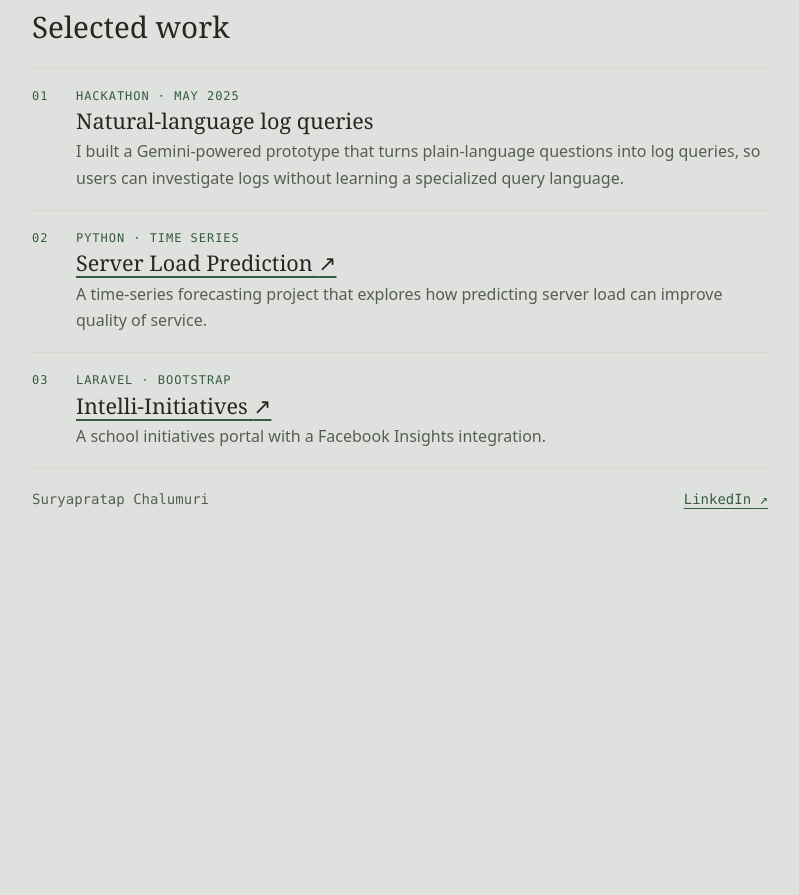
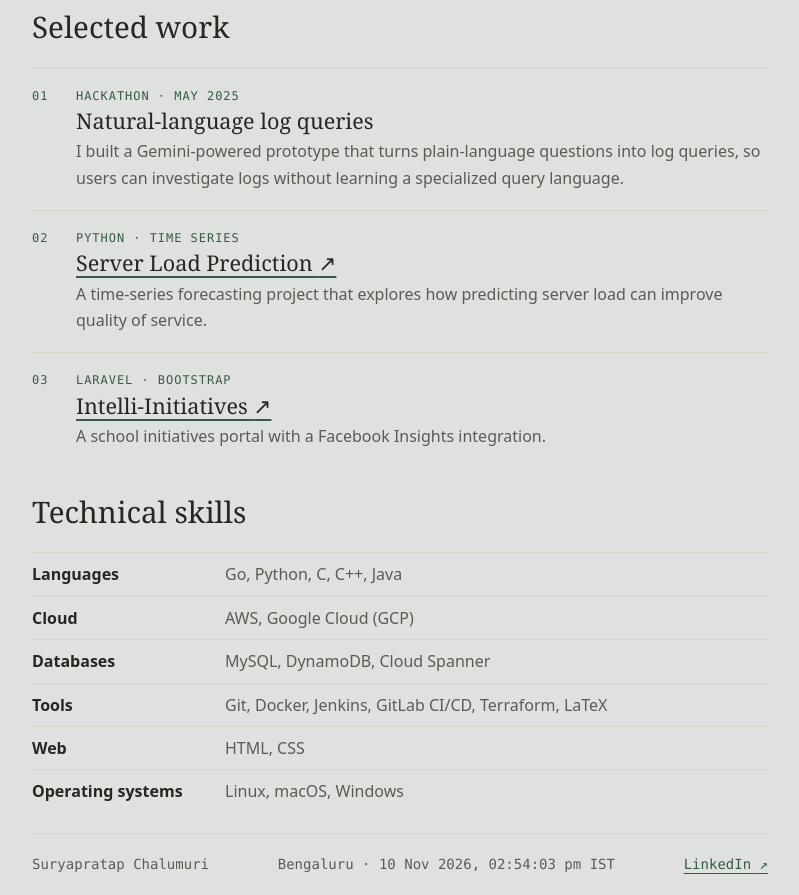
Before and after one commit to surya1729/surya1729.github.io, a plain HTML site: page index.html in a window 1280 px wide. Shown: the part 1713-2608 px from the top of the page, without its empty margins (240-1039 px from the left). Before the commit the page ends 2243 px from the top, so only its background shows below. Drawn offline with Linux system fonts and the light colour scheme.

Commit message:
added technical skills and time

```diff
--- a/index.html
+++ b/index.html
@@ -13,6 +13,7 @@
     <nav aria-label="Main navigation">
       <a href="#experience">Experience</a>
       <a href="#work">Work</a>
+      <a href="#skills">Skills</a>
       <a href="https://drive.google.com/file/d/1hp3mjwei9_mwlhxb3pXNIh4I0FGHEsMc/view?usp=sharing">Résumé <span aria-hidden="true">↗</span></a>
       <a href="https://github.com/surya1729">GitHub <span aria-hidden="true">↗</span></a>
     </nav>
@@ -100,11 +101,47 @@
         </li>
       </ol>
     </section>
+    <section id="skills" aria-labelledby="skills-title">
+      <h2 id="skills-title">Technical skills</h2>
+      <dl class="skills-list">
+        <div><dt>Languages</dt><dd>Go, Python, C, C++, Java</dd></div>
+        <div><dt>Cloud</dt><dd>AWS, Google Cloud (GCP)</dd></div>
+        <div><dt>Databases</dt><dd>MySQL, DynamoDB, Cloud Spanner</dd></div>
+        <div><dt>Tools</dt><dd>Git, Docker, Jenkins, GitLab CI/CD, Terraform, LaTeX</dd></div>
+        <div><dt>Web</dt><dd>HTML, CSS</dd></div>
+        <div><dt>Operating systems</dt><dd>Linux, macOS, Windows</dd></div>
+      </dl>
+    </section>
   </main>
 
   <footer>
     <span>Suryapratap Chalumuri</span>
+    <span id="bengaluru-clock" hidden>Bengaluru · <time></time></span>
     <a href="https://www.linkedin.com/in/suryapratap-chalumuri-62b403172/">LinkedIn <span aria-hidden="true">↗</span></a>
   </footer>
+  <script>
+    const clock = document.getElementById("bengaluru-clock");
+    const time = clock.querySelector("time");
+    const formatter = new Intl.DateTimeFormat("en-IN", {
+      timeZone: "Asia/Kolkata",
+      day: "numeric",
+      month: "short",
+      year: "numeric",
+      hour: "2-digit",
+      minute: "2-digit",
+      second: "2-digit",
+      hour12: true
+    });
+
+    function updateClock() {
+      const now = new Date();
+      time.dateTime = now.toISOString();
+      time.textContent = formatter.format(now) + " IST";
+    }
+
+    updateClock();
+    clock.hidden = false;
+    setInterval(updateClock, 1000);
+  </script>
 </body>
 </html>
--- a/styles.css
+++ b/styles.css
@@ -60,7 +60,7 @@ a:focus-visible {
 
 main section[id] { scroll-margin-top: 5.25rem; }
 
-@media (max-width: 26rem) {
+@media (max-width: 32rem) {
   main section[id] { scroll-margin-top: 8.75rem; }
 }
 
@@ -133,4 +133,17 @@ h2 { font-size: 1.85rem; }
 .experience-list .position .role { margin: 0; font-size: 1rem; }
 .experience-list .position .label { margin-bottom: 0.3rem; }
 .work-list h3 a { color: inherit; text-decoration-color: var(--accent); }
+
+#skills { margin: 1.25rem 0; }
+.skills-list { margin: 1rem 0 0; }
+.skills-list div {
+  display: grid;
+  grid-template-columns: minmax(7rem, 1fr) minmax(0, 3fr);
+  gap: 0.75rem;
+  padding: 0.5rem 0;
+  border-top: 1px solid var(--rule);
+}
+
+.skills-list dt { font-weight: 600; }
+.skills-list dd { margin: 0; color: var(--muted); }
 footer { border-top: 1px solid var(--rule); }
```
